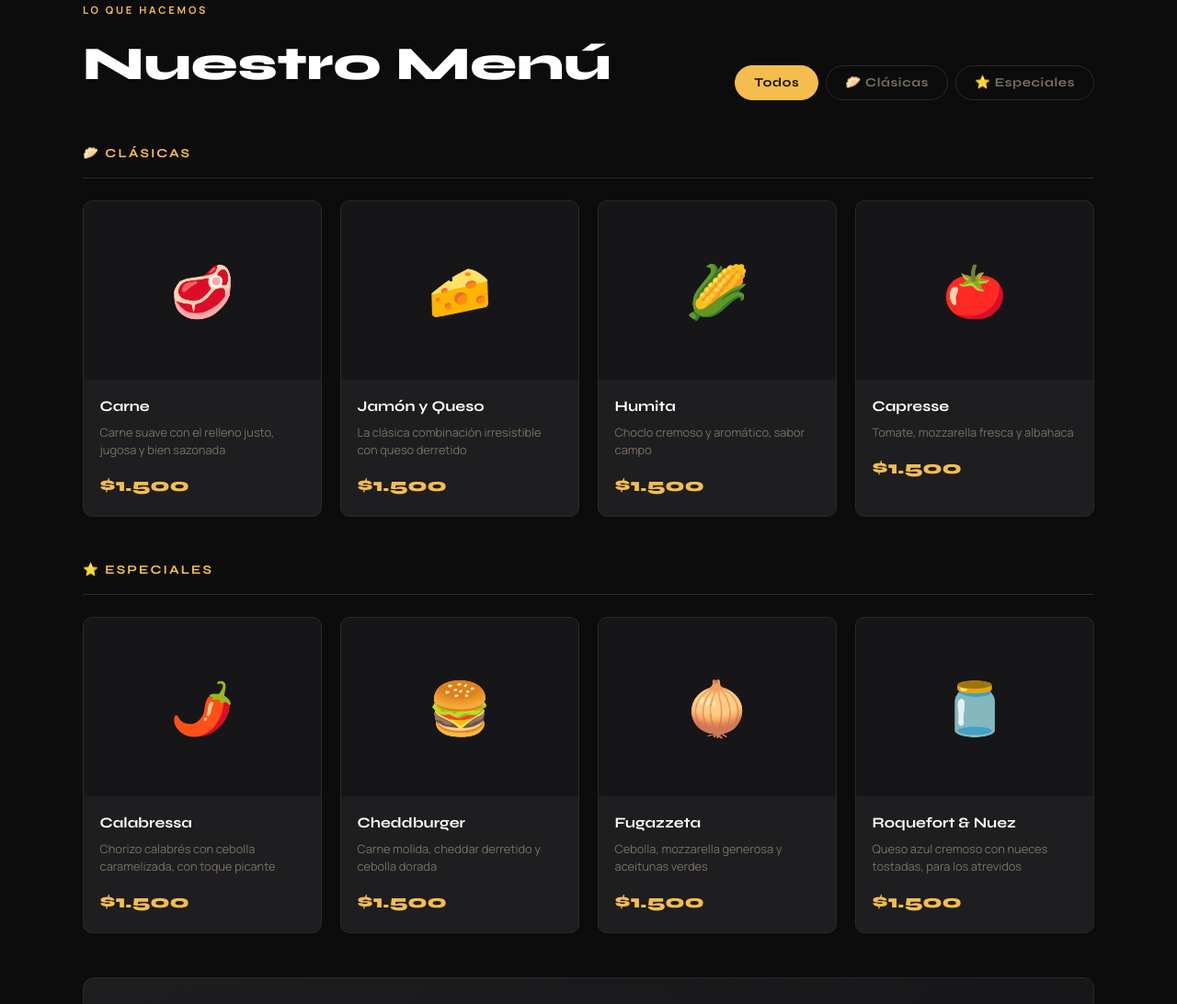
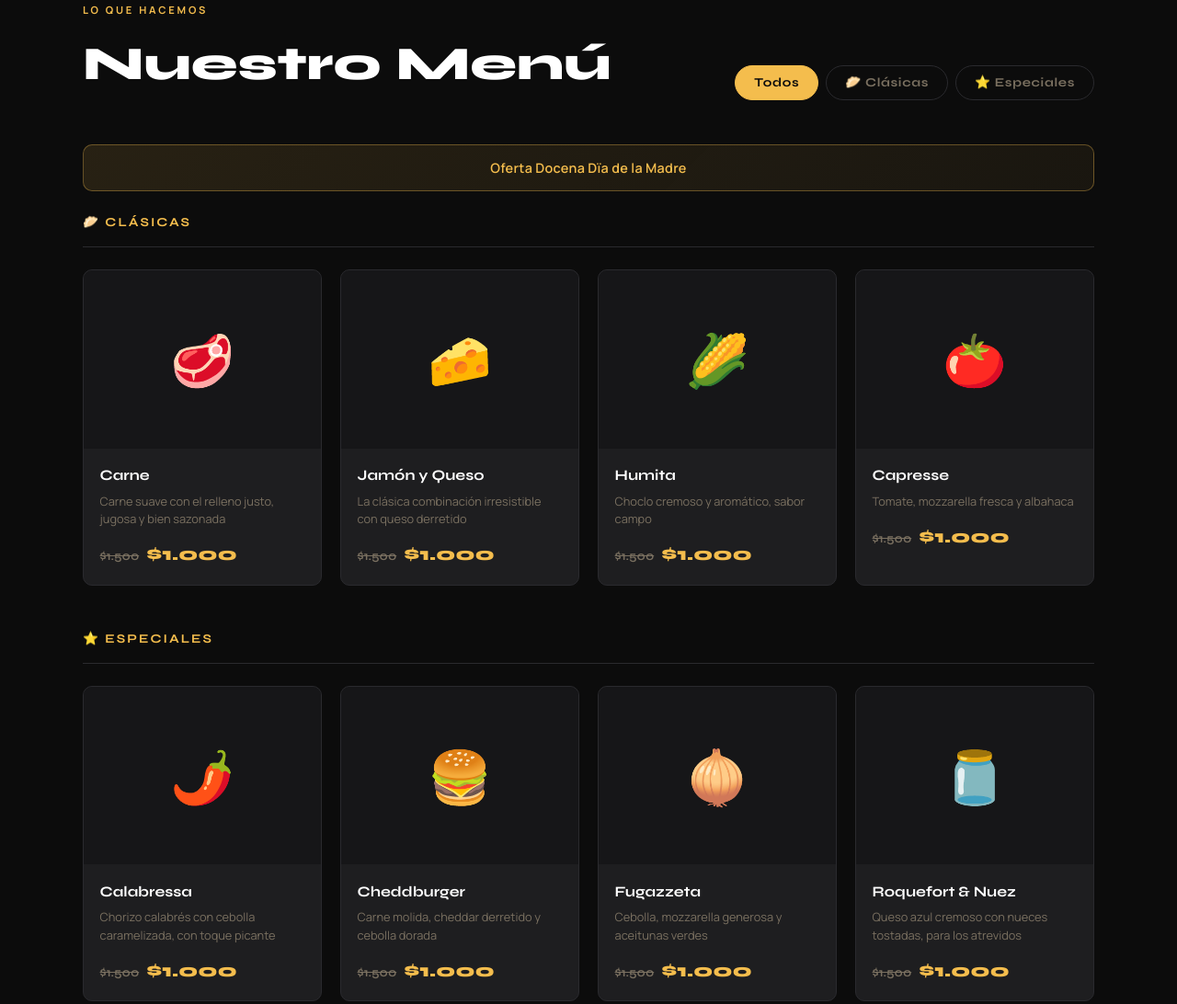
Before and after one commit to elsabordemama/elsabordemama.github.io, a plain HTML site: page index.html in a window 1280 px wide. Shown: the part 2234-3326 px from the top of the page at 92% size. Drawn offline with nearby package versions, Linux system fonts and the light colour scheme.

Commit message:
feat: banner de oferta y precios tachados en index.html

```diff
--- a/index.html
+++ b/index.html
@@ -328,6 +328,19 @@
       font-family: 'Syne', sans-serif;
       font-size: 1.25rem; font-weight: 800; color: var(--gold);
     }
+    .pcard-price-orig {
+      font-family: 'Syne', sans-serif;
+      font-size: 0.85rem; font-weight: 600;
+      color: var(--muted); text-decoration: line-through; margin-right: 0.3rem;
+    }
+    #oferta-banner {
+      display: none; max-width: 1100px; margin: 0 auto 1.5rem;
+      background: linear-gradient(135deg, rgba(244,189,77,0.12), rgba(244,189,77,0.06));
+      border: 1px solid rgba(244,189,77,0.35); border-radius: 10px;
+      padding: 0.85rem 1.25rem; font-size: 0.9rem; font-weight: 600;
+      color: var(--gold); text-align: center; letter-spacing: 0.02em;
+    }
+    #oferta-banner.visible { display: block; }
     .tienda-cta {
       max-width: 1100px; margin: 3rem auto 0;
       padding: 2.5rem; border-radius: 12px;
@@ -628,6 +641,7 @@
     </div>
     <div class="cat-tabs" id="cat-tabs"></div>
   </div>
+  <div id="oferta-banner"></div>
   <div id="cat-grid">
     <div style="text-align:center; color: var(--muted); padding: 3rem;">Cargando menú…</div>
   </div>
@@ -741,7 +755,7 @@ const _FALLBACK = {
     "analytics_id": ""
   },
   "precios": { "empanada_unit": 1500, "docena": 16000, "docena_cantidad": 12 },
-  "oferta": { "activa": false, "texto": "", "precio_oferta": 0 },
+  "oferta": { "activa": false, "texto": "", "precio_unit_oferta": 0, "precio_docena_oferta": 0 },
   "horarios": {
     "lunes":     [],
     "martes":    [],
@@ -838,6 +852,33 @@ function buildProducts(data) {
   const tabs = document.getElementById('cat-tabs');
   const grid = document.getElementById('cat-grid');
 
+  const oferta = data.oferta || {};
+  const ofertaActiva      = !!oferta.activa;
+  const ofertaUnit        = ofertaActiva && oferta.precio_unit_oferta   > 0 ? oferta.precio_unit_oferta   : 0;
+  const ofertaDocena      = ofertaActiva && oferta.precio_docena_oferta > 0 ? oferta.precio_docena_oferta : 0;
+  const precioUnitOrig    = data.precios?.empanada_unit || 1500;
+  const precioDocenaOrig  = data.precios?.docena        || 16000;
+  const docenaCant        = data.precios?.docena_cantidad || 12;
+
+  // Banner de oferta
+  const ofBanner = document.getElementById('oferta-banner');
+  if (ofertaActiva && oferta.texto) {
+    ofBanner.textContent = oferta.texto;
+    ofBanner.classList.add('visible');
+  } else {
+    ofBanner.classList.remove('visible');
+  }
+
+  // CTA docena — actualizar si hay oferta de docena
+  const ctaP = document.querySelector('.tienda-cta-text p');
+  if (ctaP) {
+    if (ofertaDocena) {
+      ctaP.innerHTML = `Armá tu pedido y elegí tus sabores. 12 empanadas = <strong style="color:var(--gold)">$${ofertaDocena.toLocaleString('es-AR')}</strong> <span style="text-decoration:line-through;opacity:.5;font-size:.9em">$${precioDocenaOrig.toLocaleString('es-AR')}</span> 🎉`;
+    } else {
+      ctaP.textContent = `Armá tu pedido, elegí tus sabores y mandalo directo por WhatsApp. 12 empanadas = $${precioDocenaOrig.toLocaleString('es-AR')} 🎉`;
+    }
+  }
+
   tabs.innerHTML = `<button class="cat-tab active" data-cat="todos">Todos</button>` +
     data.categorias.map(c => `<button class="cat-tab" data-cat="${c.id}">${c.emoji} ${c.nombre}</button>`).join('');
 
@@ -845,16 +886,21 @@ function buildProducts(data) {
     <div class="cat-section" data-cat-id="${cat.id}">
       <div class="cat-section-title">${cat.emoji} ${cat.nombre}</div>
       <div class="productos-grid">
-        ${cat.productos.map(p => `
+        ${cat.productos.map(p => {
+          const precioMostrar = ofertaUnit || p.precio;
+          const precioHtml = ofertaUnit
+            ? `<span class="pcard-price-orig">$${p.precio.toLocaleString('es-AR')}</span><span class="pcard-price">$${precioMostrar.toLocaleString('es-AR')}</span>`
+            : `<span class="pcard-price">$${p.precio.toLocaleString('es-AR')}</span>`;
+          return `
           <div class="pcard">
             <div class="pcard-emoji">${p.emoji || '🥟'}</div>
             <div class="pcard-body">
               <h3>${p.nombre}</h3>
               <p>${p.descripcion}</p>
-              <div class="pcard-price">$${p.precio.toLocaleString('es-AR')}</div>
+              <div style="display:flex;align-items:baseline;gap:0.2rem">${precioHtml}</div>
             </div>
-          </div>
-        `).join('')}
+          </div>`;
+        }).join('')}
       </div>
     </div>
   `).join('');
```
